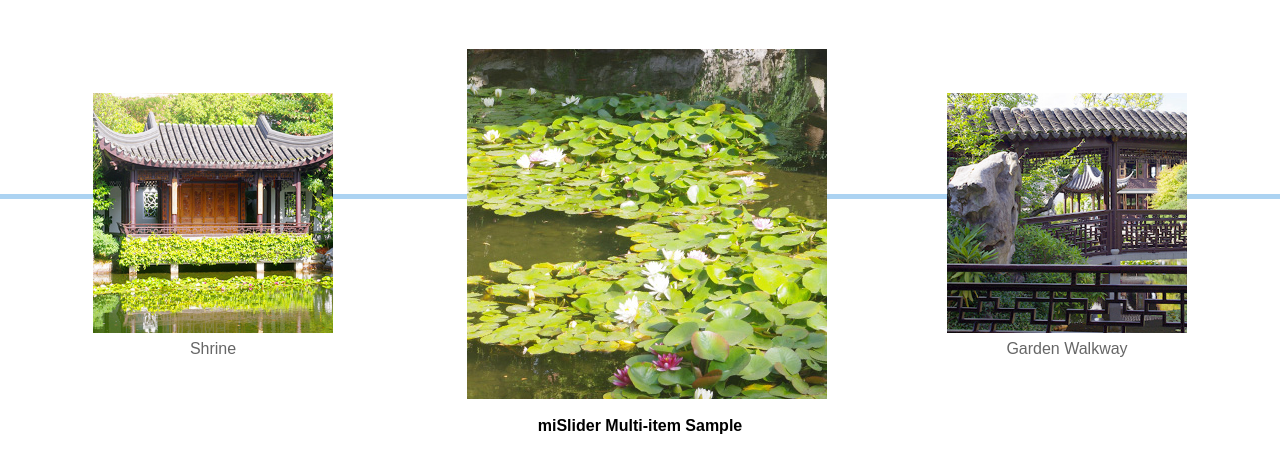
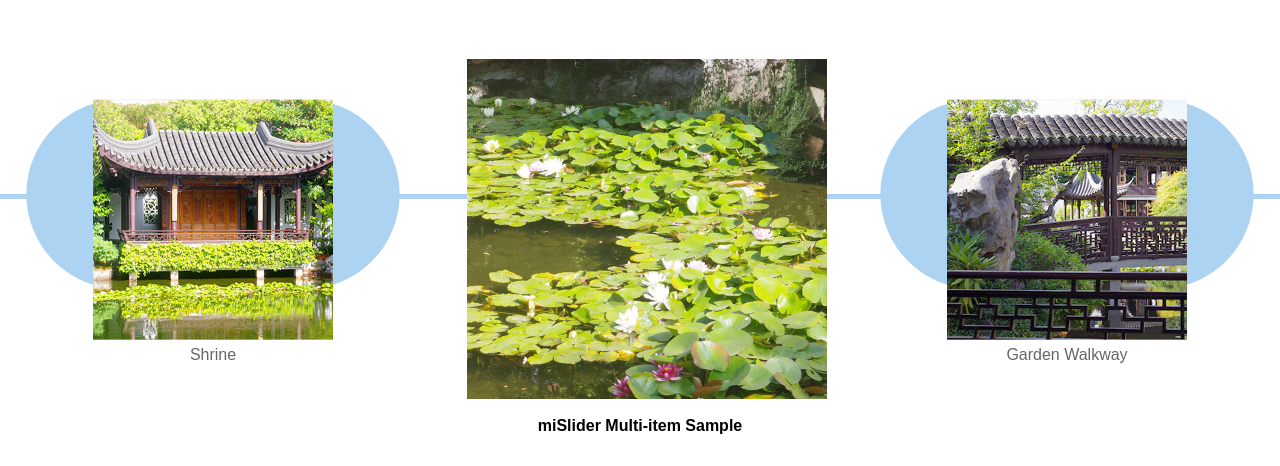
Before and after one commit to nagarajanv2/Thelottimeline, a plain HTML site: page index.html in a window 1280 px wide. Shown: the part 69-535 px from the top of the page. Drawn offline with nearby package versions, Linux system fonts and the light colour scheme.

Commit message:
added new values mis-slider li a
.mis-slider li a changes

```diff
--- a/css/styles.css
+++ b/css/styles.css
@@ -38,6 +38,16 @@ pre {
     -webkit-margin-start: 40px;
     -webkit-margin-end: 40px;
 }
+   .mis-slider li a {
+            text-decoration: none;
+            color: #666;
+            display: block;
+            background-color: #acd3f2;
+            height: 284px;
+            width: 100%;
+            border-radius: 171px;
+
+        }
 @media screen and (min-width: 1200px) {
     .main {
         width: 50%;
```
